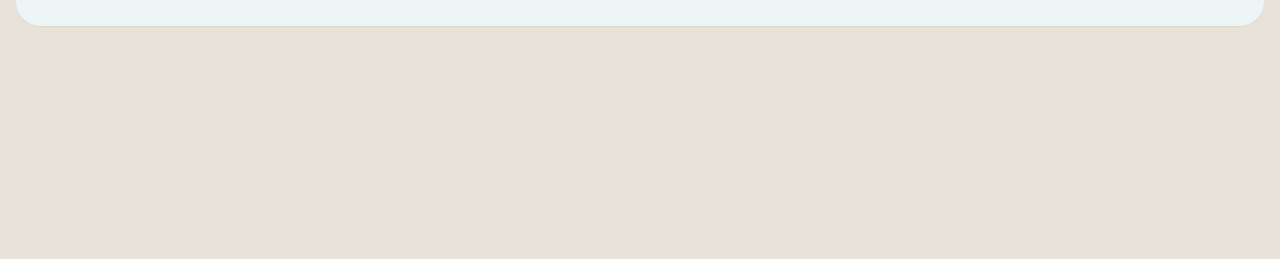
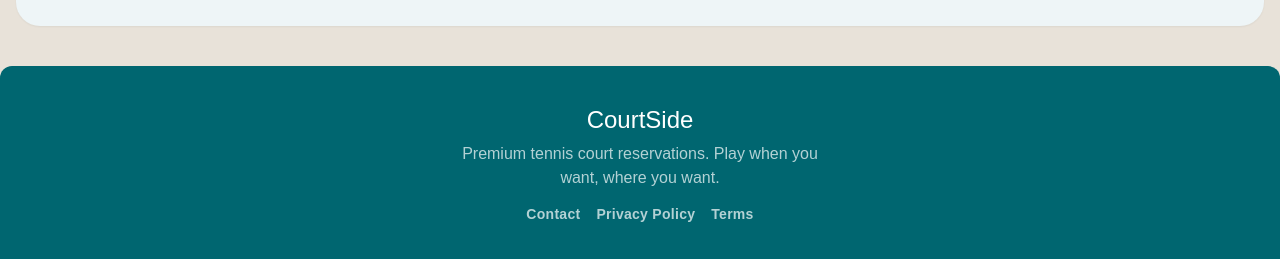
Before and after one commit to IsRusi/tennis-booking-fe, a Vue app: page / in a window 1280 px wide. Shown: the part 2697-2956 px from the top of the page. Before the commit the page ends 2763 px from the top, so only its background shows below. Built offline with nearby package versions, Linux system fonts and the light colour scheme.

Commit message:
add footer section

```diff
--- /dev/null
+++ b/src/features/landing/components/AppFooter.vue
@@ -0,0 +1,71 @@
+<script setup lang="ts">
+defineProps<{
+  links: { label: string; href: string }[]
+}>()
+</script>
+
+<template>
+  <footer class="footer">
+    <span class="footer__title">CourtSide</span>
+
+    <div class="footer__content">
+      <p class="footer__tagline">
+        Premium tennis court reservations. Play when you want, where you want.
+      </p>
+
+      <nav class="footer__links">
+        <a v-for="link in links" :key="link.label" class="footer__link" :href="link.href">
+          {{ link.label }}
+        </a>
+      </nav>
+    </div>
+  </footer>
+</template>
+
+<style scoped>
+.footer {
+  display: flex;
+  flex-direction: column;
+  align-items: center;
+  gap: var(--space-2);
+  padding: var(--space-10) var(--space-4);
+  background: var(--color-primary);
+  border-radius: var(--radius-sm) var(--radius-sm) 0 0;
+}
+
+.footer__title {
+  font-family: var(--font-heading);
+  font-weight: 500;
+  font-size: var(--font-size-xl);
+  color: var(--color-text-on-dark);
+}
+
+.footer__content {
+  display: flex;
+  flex-direction: column;
+  align-items: center;
+  gap: var(--space-4);
+  opacity: 0.7;
+  text-align: center;
+}
+
+.footer__tagline {
+  font-family: var(--font-body);
+  font-size: var(--font-size-base);
+  color: var(--color-text-on-dark);
+  max-width: 40ch;
+}
+
+.footer__links {
+  display: flex;
+  gap: var(--space-4);
+}
+
+.footer__link {
+  font-family: var(--font-body);
+  font-weight: 600;
+  font-size: var(--font-size-sm);
+  letter-spacing: 0.02em;
+  color: var(--color-text-on-dark);
+}
+</style>
--- a/src/features/landing/views/LandingPage.vue
+++ b/src/features/landing/views/LandingPage.vue
@@ -108,7 +108,20 @@ const amenities = computed(() => [
     }
 ])
 
-
+const footerLinks = computed(() => [
+    {
+        label: t('footer.contact'),
+        href: '/contact'
+    },
+    {
+        label: t('footer.privacy'),
+        href: '/privacy'
+    },
+    {
+        label: t('footer.terms'),
+        href: '/terms'
+    }
+])
 
 </script>
 
@@ -170,7 +183,7 @@ const amenities = computed(() => [
             </section>
         </main>
 
-
+        <AppFooter :links="footerLinks" />
     </div>
 </template>
 
```
